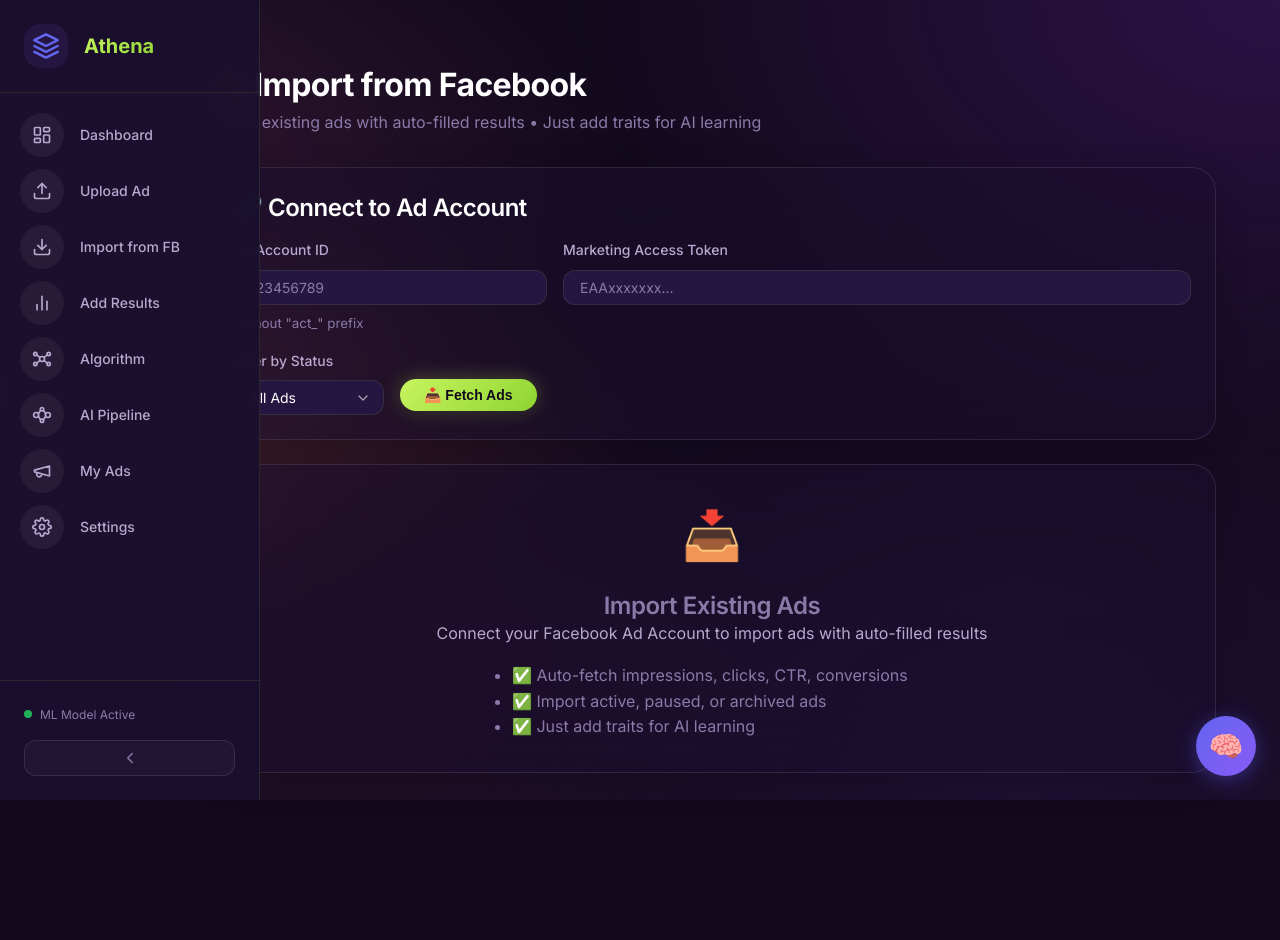
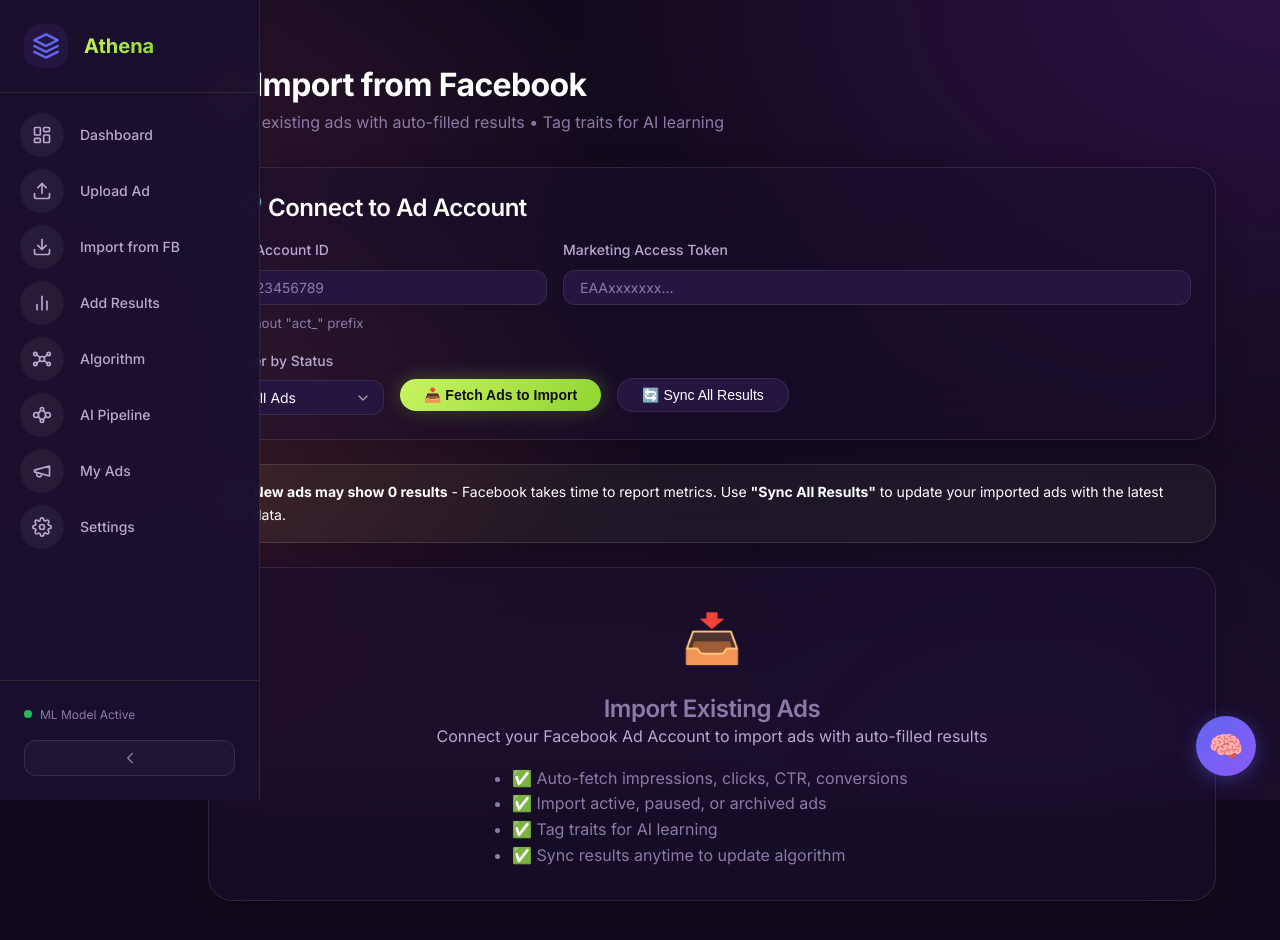
Before and after one commit to princecjqlara/athena, a Next.js app: page /import in a window 1280 px wide. Shown: the top 940 px of the page. Before the commit the page ends 864 px from the top, so only its background shows below. Built offline with nearby package versions, Linux system fonts and the light colour scheme.

Commit message:
Add Sync All Results feature + fix import metrics display

```diff
--- a/app/import/page.tsx
+++ b/app/import/page.tsx
@@ -1,6 +1,6 @@
 'use client';
 
-import { useState, useEffect } from 'react';
+import { useState, useEffect, useCallback } from 'react';
 import styles from './page.module.css';
 import { DEFAULT_CATEGORIES } from '@/types/extended-ad';
 
@@ -29,13 +29,35 @@ interface FacebookAd {
     } | null;
 }
 
+interface StoredAd {
+    id: string;
+    facebookAdId?: string;
+    name?: string;
+    adInsights?: {
+        impressions?: number;
+        clicks?: number;
+        ctr?: number;
+        reach?: number;
+        spend?: number;
+        cpc?: number;
+        frequency?: number;
+        leads?: number;
+        purchases?: number;
+    };
+    successScore?: number;
+    hasResults?: boolean;
+    lastSyncedAt?: string;
+}
+
 export default function ImportPage() {
     const [adAccountId, setAdAccountId] = useState('');
     const [accessToken, setAccessToken] = useState('');
     const [statusFilter, setStatusFilter] = useState<'all' | 'active' | 'paused' | 'archived'>('all');
 
     const [isLoading, setIsLoading] = useState(false);
+    const [isSyncing, setIsSyncing] = useState(false);
     const [error, setError] = useState<string | null>(null);
+    const [syncMessage, setSyncMessage] = useState<string | null>(null);
 
     const [facebookAds, setFacebookAds] = useState<FacebookAd[]>([]);
     const [selectedAds, setSelectedAds] = useState<Set<string>>(new Set());
@@ -86,6 +108,86 @@ export default function ImportPage() {
             setIsLoading(false);
         }
     };
+
+    // Auto-sync all imported ads with latest results from Facebook
+    const handleSyncAllResults = useCallback(async () => {
+        if (!adAccountId || !accessToken) {
+            setError('Please enter Ad Account ID and Access Token to sync');
+            return;
+        }
+
+        setIsSyncing(true);
+        setSyncMessage('🔄 Syncing results from Facebook...');
+        setError(null);
+
+        try {
+            // Fetch fresh data from Facebook
+            const response = await fetch(
+                `/api/facebook/ads?adAccountId=${adAccountId}&accessToken=${accessToken}&status=all`
+            );
+            const data = await response.json();
+
+            if (!data.success) {
+                setError(data.error || 'Failed to sync ads');
+                setSyncMessage(null);
+                return;
+            }
+
+            const facebookAdsMap = new Map<string, FacebookAd>();
+            data.data.forEach((ad: FacebookAd) => {
+                facebookAdsMap.set(ad.id, ad);
+            });
+
+            // Get stored ads and update their results
+            const storedAds: StoredAd[] = JSON.parse(localStorage.getItem('ads') || '[]');
+            let updatedCount = 0;
+
+            const updatedAds = storedAds.map((ad: StoredAd) => {
+                if (ad.facebookAdId && facebookAdsMap.has(ad.facebookAdId)) {
+                    const fbAd = facebookAdsMap.get(ad.facebookAdId)!;
+
+                    if (fbAd.metrics) {
+                        updatedCount++;
+
+                        // Calculate success score based on CTR
+                        const successScore = Math.min(100, Math.round((fbAd.metrics.ctr || 0) * 20));
+
+                        return {
+                            ...ad,
+                            adInsights: {
+                                impressions: fbAd.metrics.impressions,
+                                clicks: fbAd.metrics.clicks,
+                                ctr: fbAd.metrics.ctr,
+                                reach: fbAd.metrics.reach,
+                                spend: fbAd.metrics.spend,
+                                cpc: fbAd.metrics.cpc,
+                                frequency: fbAd.metrics.frequency,
+                                leads: fbAd.metrics.leads,
+                                purchases: fbAd.metrics.purchases,
+                            },
+                            hasResults: true,
+                            successScore: successScore > 0 ? successScore : ad.successScore,
+                            lastSyncedAt: new Date().toISOString(),
+                        };
+                    }
+                }
+                return ad;
+            });
+
+            // Save updated ads
+            localStorage.setItem('ads', JSON.stringify(updatedAds));
+            setSyncMessage(`✅ Synced ${updatedCount} ads with latest results from Facebook!`);
+
+            // Clear message after 3 seconds
+            setTimeout(() => setSyncMessage(null), 3000);
+
+        } catch (err) {
+            setError('Failed to sync with Facebook');
+            console.error(err);
+        } finally {
+            setIsSyncing(false);
+        }
+    }, [adAccountId, accessToken]);
 
     // Toggle ad selection
     const toggleAdSelection = (adId: string) => {
@@ -190,13 +292,14 @@ export default function ImportPage() {
                     leads: fbAd.metrics.leads,
                     purchases: fbAd.metrics.purchases,
                 } : null,
-                hasResults: !!fbAd.metrics,
+                hasResults: !!fbAd.metrics && (fbAd.metrics.impressions > 0 || fbAd.metrics.clicks > 0),
                 successScore,
                 status: fbAd.effectiveStatus,
                 importedFromFacebook: true,
                 createdAt: fbAd.createdAt,
                 importedAt: new Date().toISOString(),
                 updatedAt: new Date().toISOString(),
+                lastSyncedAt: new Date().toISOString(),
             };
 
             newAds.push(newAd);
@@ -219,7 +322,7 @@ export default function ImportPage() {
 
     const getStatusColor = (status: string) => {
         switch (status) {
-            case 'ACTIVE': return '#10B981';
+            case 'ACTIVE': return '#22c55e';
             case 'PAUSED': return '#F59E0B';
             case 'ARCHIVED': return '#6B7280';
             default: return '#8B5CF6';
@@ -231,7 +334,7 @@ export default function ImportPage() {
             <header className={styles.header}>
                 <h1 className={styles.title}>📥 Import from Facebook</h1>
                 <p className={styles.subtitle}>
-                    Import existing ads with auto-filled results • Just add traits for AI learning
+                    Import existing ads with auto-filled results • Tag traits for AI learning
                 </p>
             </header>
 
@@ -249,7 +352,7 @@ export default function ImportPage() {
                             value={adAccountId}
                             onChange={(e) => setAdAccountId(e.target.value.replace('act_', ''))}
                         />
-                        <small style={{ color: 'var(--text-muted)' }}>Without "act_" prefix</small>
+                        <small style={{ color: 'var(--text-muted)' }}>Without &quot;act_&quot; prefix</small>
                     </div>
                     <div className="form-group">
                         <label className="form-label">Marketing Access Token</label>
@@ -263,7 +366,7 @@ export default function ImportPage() {
                     </div>
                 </div>
 
-                <div style={{ display: 'flex', alignItems: 'center', gap: 'var(--spacing-md)' }}>
+                <div style={{ display: 'flex', alignItems: 'center', gap: 'var(--spacing-md)', flexWrap: 'wrap' }}>
                     <div className="form-group" style={{ marginBottom: 0 }}>
                         <label className="form-label">Filter by Status</label>
                         <select
@@ -283,9 +386,29 @@ export default function ImportPage() {
                         disabled={isLoading}
                         style={{ marginTop: '24px' }}
                     >
-                        {isLoading ? '🔄 Fetching...' : '📥 Fetch Ads'}
+                        {isLoading ? '🔄 Fetching...' : '📥 Fetch Ads to Import'}
+                    </button>
+                    <button
+                        className="btn btn-secondary"
+                        onClick={handleSyncAllResults}
+                        disabled={isSyncing || !adAccountId || !accessToken}
+                        style={{ marginTop: '24px' }}
+                    >
+                        {isSyncing ? '🔄 Syncing...' : '🔄 Sync All Results'}
                     </button>
                 </div>
+
+                {syncMessage && (
+                    <div style={{
+                        marginTop: 'var(--spacing-md)',
+                        padding: 'var(--spacing-sm)',
+                        background: 'rgba(34, 197, 94, 0.1)',
+                        borderRadius: 'var(--radius-md)',
+                        color: 'var(--success)'
+                    }}>
+                        {syncMessage}
+                    </div>
+                )}
 
                 {error && (
                     <div style={{
@@ -300,12 +423,23 @@ export default function ImportPage() {
                 )}
             </div>
 
+            {/* Sync Info */}
+            <div className="glass-card" style={{ padding: 'var(--spacing-md)', marginBottom: 'var(--spacing-lg)', background: 'rgba(200, 245, 96, 0.05)' }}>
+                <div style={{ display: 'flex', alignItems: 'center', gap: 'var(--spacing-sm)' }}>
+                    <span>💡</span>
+                    <span style={{ fontSize: '0.875rem' }}>
+                        <strong>New ads may show 0 results</strong> - Facebook takes time to report metrics.
+                        Use <strong>&quot;Sync All Results&quot;</strong> to update your imported ads with the latest data.
+                    </span>
+                </div>
+            </div>
+
             {/* Ads List */}
             {facebookAds.length > 0 && (
                 <div className="glass-card" style={{ padding: 'var(--spacing-lg)' }}>
                     <div style={{ display: 'flex', justifyContent: 'space-between', alignItems: 'center', marginBottom: 'var(--spacing-lg)' }}>
                         <h3>📊 Found {facebookAds.length} Ads</h3>
-                        <div style={{ display: 'flex', gap: 'var(--spacing-sm)' }}>
+                        <div style={{ display: 'flex', gap: 'var(--spacing-sm)', flexWrap: 'wrap' }}>
                             <button className="btn btn-ghost btn-sm" onClick={selectAllAds}>
                                 ✓ Select All
                             </button>
@@ -351,7 +485,7 @@ export default function ImportPage() {
                                     border: selectedAds.has(ad.id) ? '2px solid var(--primary)' : '1px solid var(--border-primary)',
                                     borderRadius: 'var(--radius-lg)',
                                     padding: 'var(--spacing-md)',
-                                    background: selectedAds.has(ad.id) ? 'rgba(139, 92, 246, 0.05)' : 'var(--bg-secondary)',
+                                    background: selectedAds.has(ad.id) ? 'rgba(200, 245, 96, 0.05)' : 'var(--bg-secondary)',
                                     cursor: 'pointer',
                                     transition: 'all 0.2s'
                                 }}
@@ -396,7 +530,6 @@ export default function ImportPage() {
                                         </div>
 
                                         {/* Metrics */}
-                                        {ad.metrics && (
                                         <div style={{
                                             display: 'flex',
                                             gap: 'var(--spacing-md)',
@@ -404,14 +537,21 @@ export default function ImportPage() {
                                             flexWrap: 'wrap',
                                             marginBottom: 'var(--spacing-sm)'
                                         }}>
+                                            {ad.metrics ? (
+                                                <>
                                                     <span><strong>{ad.metrics.impressions.toLocaleString()}</strong> impressions</span>
                                                     <span><strong>{ad.metrics.clicks.toLocaleString()}</strong> clicks</span>
-                                                <span style={{ color: 'var(--success)' }}><strong>{ad.metrics.ctr.toFixed(2)}%</strong> CTR</span>
+                                                    <span style={{ color: ad.metrics.ctr > 0 ? 'var(--success)' : 'var(--text-muted)' }}>
+                                                        <strong>{ad.metrics.ctr.toFixed(2)}%</strong> CTR
+                                                    </span>
                                                     <span><strong>${ad.metrics.spend.toFixed(2)}</strong> spent</span>
                                                     {ad.metrics.leads > 0 && <span style={{ color: 'var(--primary)' }}><strong>{ad.metrics.leads}</strong> leads</span>}
                                                     {ad.metrics.purchases > 0 && <span style={{ color: 'var(--success)' }}><strong>{ad.metrics.purchases}</strong> purchases</span>}
+                                                </>
+                                            ) : (
+                                                <span style={{ color: 'var(--text-muted)' }}>No metrics available yet</span>
+                                            )}
                                         </div>
-                                        )}
 
                                         <div style={{ fontSize: '0.75rem', color: 'var(--text-muted)' }}>
                                             ID: {ad.id} • Created: {new Date(ad.createdAt).toLocaleDateString()}
@@ -452,7 +592,7 @@ export default function ImportPage() {
                                                                 ? 'var(--primary)'
                                                                 : 'transparent',
                                                             color: adTraits[ad.id]?.categories.includes(cat)
-                                                                ? 'white'
+                                                                ? '#120a1c'
                                                                 : 'var(--text-secondary)',
                                                             cursor: 'pointer'
                                                         }}
@@ -485,7 +625,7 @@ export default function ImportPage() {
                                                                 ? 'var(--accent)'
                                                                 : 'transparent',
                                                             color: adTraits[ad.id]?.traits.includes(trait)
-                                                                ? 'white'
+                                                                ? '#120a1c'
                                                                 : 'var(--text-secondary)',
                                                             cursor: 'pointer'
                                                         }}
@@ -516,7 +656,8 @@ export default function ImportPage() {
                     <ul style={{ textAlign: 'left', maxWidth: '400px', margin: '0 auto', marginTop: 'var(--spacing-md)' }}>
                         <li>✅ Auto-fetch impressions, clicks, CTR, conversions</li>
                         <li>✅ Import active, paused, or archived ads</li>
-                        <li>✅ Just add traits for AI learning</li>
+                        <li>✅ Tag traits for AI learning</li>
+                        <li>✅ Sync results anytime to update algorithm</li>
                     </ul>
                 </div>
             )}
```
Lines whose indentation alone changed are shown as unchanged.
